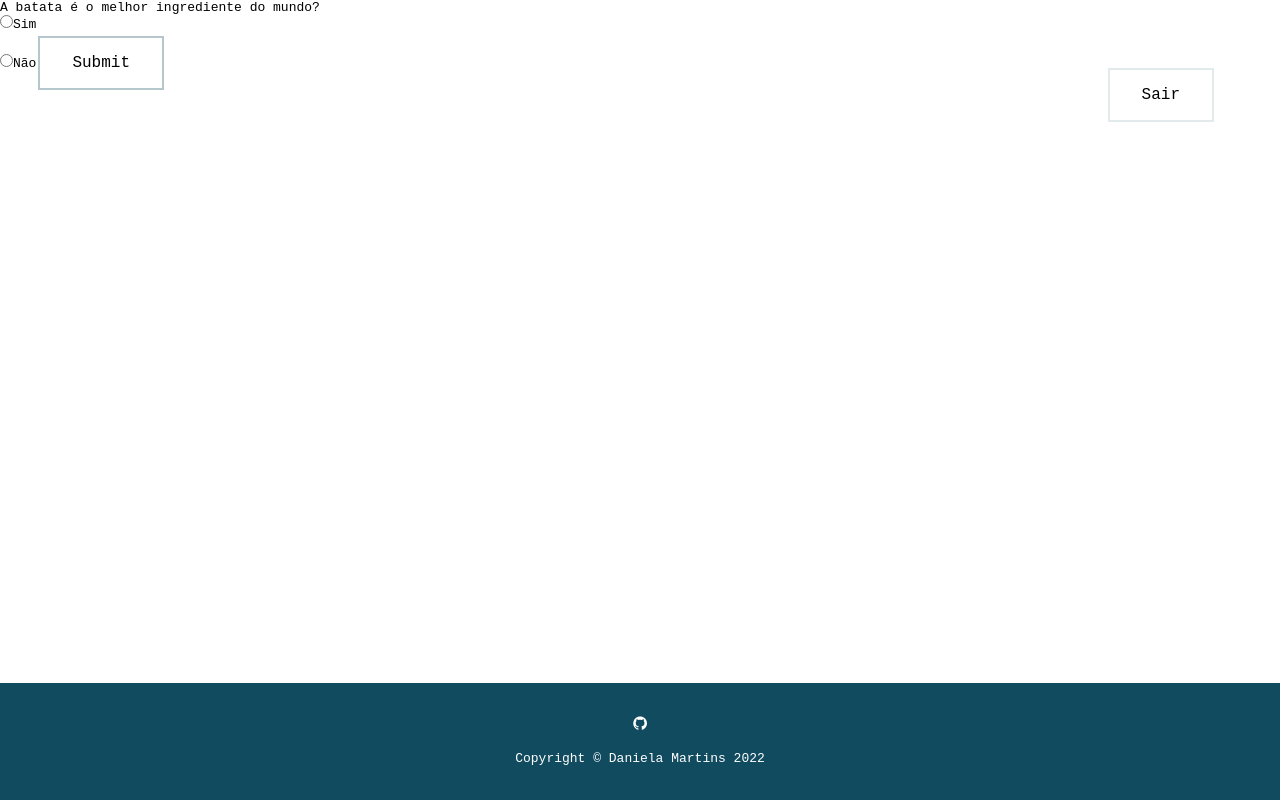
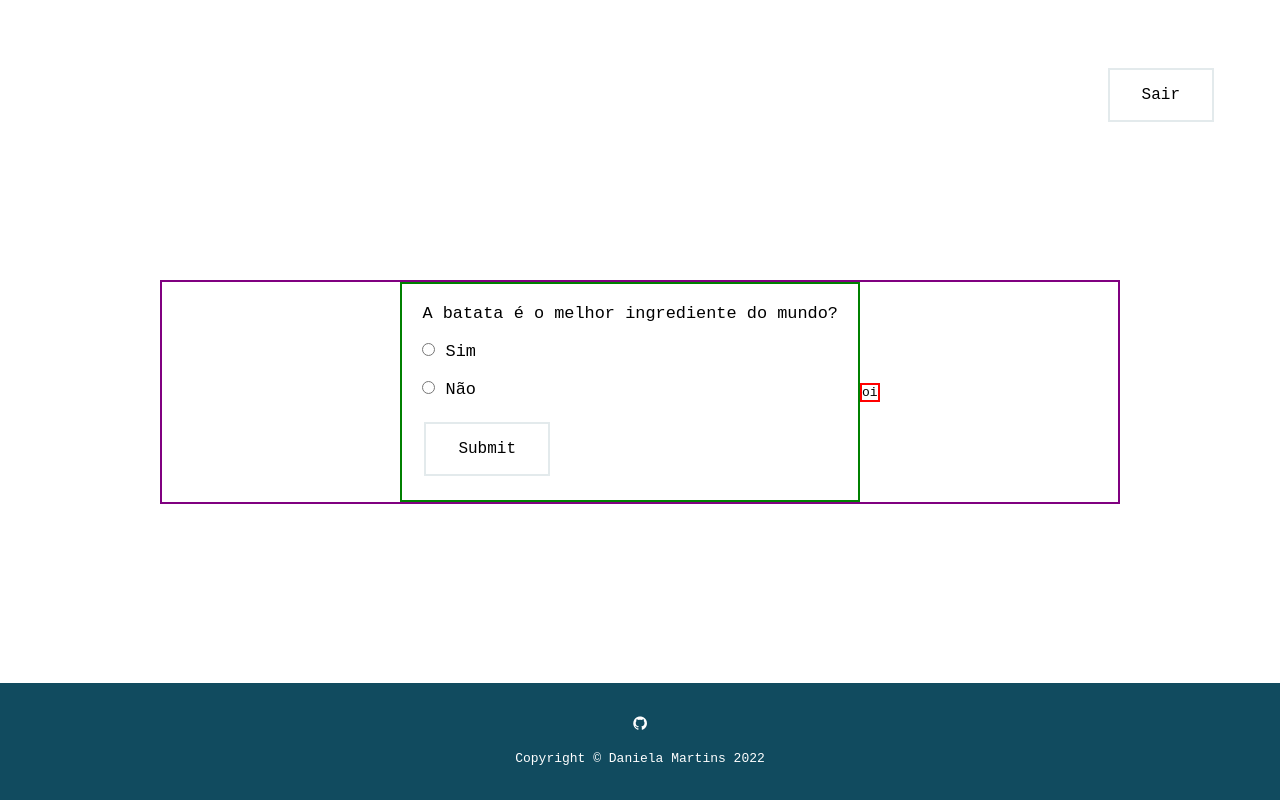
Before and after one commit to danielammartins/rgpd_app, a Vue app in the folder rgpd_app/: page / in a window 1280 px wide. Both pictures are taken after a click on the button "Gerar Pedido de Consentimento / Nota Informativa". Built offline with nearby package versions, Linux system fonts and the light colour scheme.

Commit message:
created questions component

```diff
--- a/rgpd_app/index.html
+++ b/rgpd_app/index.html
@@ -6,6 +6,7 @@
     <link rel="icon" href="src/assets/logo_ubi.png" />
     <!-- Font Awesome -->
     <link rel="stylesheet" href="https://cdnjs.cloudflare.com/ajax/libs/font-awesome/4.7.0/css/font-awesome.min.css">
+    <link rel="stylesheet" href="src/style.css">
     <meta name="viewport" content="width=device-width, initial-scale=1.0" />
     <!-- TODO mudar -->
     <title>rgpd_app</title>
--- a/rgpd_app/src/App.vue
+++ b/rgpd_app/src/App.vue
@@ -2,6 +2,9 @@
 import Header from './components/Header.vue'
 import Footer from './components/Footer.vue'
 import HomeBtns from './components/HomeBtns.vue'
+import Questions from './components/Questions.vue'
+import TextEditor from './components/TextEditor.vue'
+import Questionaire from './components/Questionaire.vue'
 import YesOrNo from './components/yesOrNoQuestions.vue'
 
 export default {
@@ -23,8 +26,11 @@ export default {
     "app-header": Header,
     "app-footer": Footer,
     "home-btns": HomeBtns,
-    "yes-no": YesOrNo
-}
+    "yes-no": YesOrNo,
+    "questions": Questions,
+    "text-editor": TextEditor,
+    "questionaire": Questionaire
+  }
 }
 </script>
 
@@ -37,7 +43,7 @@ export default {
     </section>
 
     <section v-if="inQuestions">
-      <yes-no></yes-no>
+      <questionaire></questionaire>
     </section>
 
     <app-footer></app-footer>
@@ -45,17 +51,9 @@ export default {
   </template>
 
 <style>
-
-* {
-  margin: 0;
-  padding: 0;
-  box-sizing: border-box;
-  font-family: monospace;
-}
-
-a {
-  text-decoration: none;
-  color: black;
-}
+  .container {
+    display: flex;
+    flex-direction: row;
+  }
 
 </style>
--- a/rgpd_app/src/components/HomeBtns.vue
+++ b/rgpd_app/src/components/HomeBtns.vue
@@ -28,7 +28,7 @@ export default {
 
 </template>
 
-<style>
+<style scoped>
   .container {
     width: fit-content;
     display: flex;
--- /dev/null
+++ b/rgpd_app/src/components/Questionaire.vue
@@ -0,0 +1,47 @@
+<script>
+import Questions from './Questions.vue'
+import TextEditor from './TextEditor.vue'
+
+export default {
+  name: 'app',
+  data() {
+    return {
+      inQuestions: false
+    }
+  },
+  methods: {
+    toggle() {
+      this.inQuestions = !this.inQuestions
+    },
+    leave() {
+      this.inQuestions = false;
+    }
+  },
+  components: {
+    "questions": Questions,
+    "text-editor": TextEditor
+  }
+}
+</script>
+
+
+<template>
+  <div class="container">
+    <questions></questions>
+    <text-editor></text-editor>
+  </div>
+</template>
+
+<style scoped>
+  .container {
+    border: 2px solid purple;
+    display: flex;
+    flex-direction: row;
+    justify-content: center;
+    align-items: center;
+    width: 75vw;
+    height: fit-content;
+    margin: auto;
+    margin-top: 35vh;
+  }
+</style>
--- /dev/null
+++ b/rgpd_app/src/components/Questions.vue
@@ -0,0 +1,32 @@
+<script>
+import YesOrNo from './yesOrNoQuestions.vue'
+
+export default {
+  data() {
+    return {
+      inQuestions: false
+    }
+  },
+  methods: {
+
+  },
+  components: {
+    "yes-no": YesOrNo,
+  }
+}
+
+</script>
+
+<template>
+  <div class="cont">
+    <yes-no></yes-no>
+  </div>
+</template>
+
+<style scoped>
+  .cont {
+    border: 2px solid green;
+    font-size: 1.3rem;
+    padding: 20px;
+  }
+</style>
--- /dev/null
+++ b/rgpd_app/src/components/TextEditor.vue
@@ -0,0 +1,10 @@
+<template>
+  <div class="cont">
+    oi
+  </div>
+</template>
+<style scoped>
+  .cont {
+    border: 2px solid red;
+  }
+</style>
--- a/rgpd_app/src/components/yesOrNoQuestions.vue
+++ b/rgpd_app/src/components/yesOrNoQuestions.vue
@@ -2,34 +2,52 @@
   <p>
     A batata é o melhor ingrediente do mundo?
   </p>
+  <br>
   <form>
+    <div class="form-container">
       <input type="radio" id="yes" name="yesOrNo" value="Yes">
-    <label for="yes">Sim</label>
+      <label for="yes">  Sim</label>
+    </div>
     <br>
+    <div class="form-container">
       <input type="radio" id="no" name="yesOrNo" value="No">
-    <label for="no">Não</label>
+      <label for="no">  Não</label>
+    </div>
+    <br>
+    <div class="form-container">
       <input type="submit" value="Submit">
+    </div>
   </form>
 
 </template>
 
 <style>
+  form {
+    width: 100%;
+  }
 
-input[type=submit] {
-  display: inline-block;
+  .form-container {
+    width: 100%;
+  }
+
+  .form-container input[type=submit] {
     background-color: white;
     color: black;
-  border: 2px solid #114c5f4f;
-  padding: 16px 32px;
+    border: 2px solid #114c5f1e;
     text-align: center;
     text-decoration: none;
-  display: inline-block;
     font-size: 16px;
     margin: 4px 2px;
+    padding: 16px 32px;
+    display: inline-block;
+    cursor: pointer;
     transition-duration: 0.4s;
-  cursor: pointer;
   }
 
+  .form-container input[type=submit]:hover {
+    background-color: #114b5f;
+    color: white;
+  }
 </style>
 
 <script>
--- /dev/null
+++ b/rgpd_app/src/style.css
@@ -0,0 +1,11 @@
+* {
+  margin: 0;
+  padding: 0;
+  box-sizing: border-box;
+  font-family: monospace;
+}
+
+a {
+  text-decoration: none;
+  color: black;
+}
```
Lines whose indentation alone changed are shown as unchanged.
